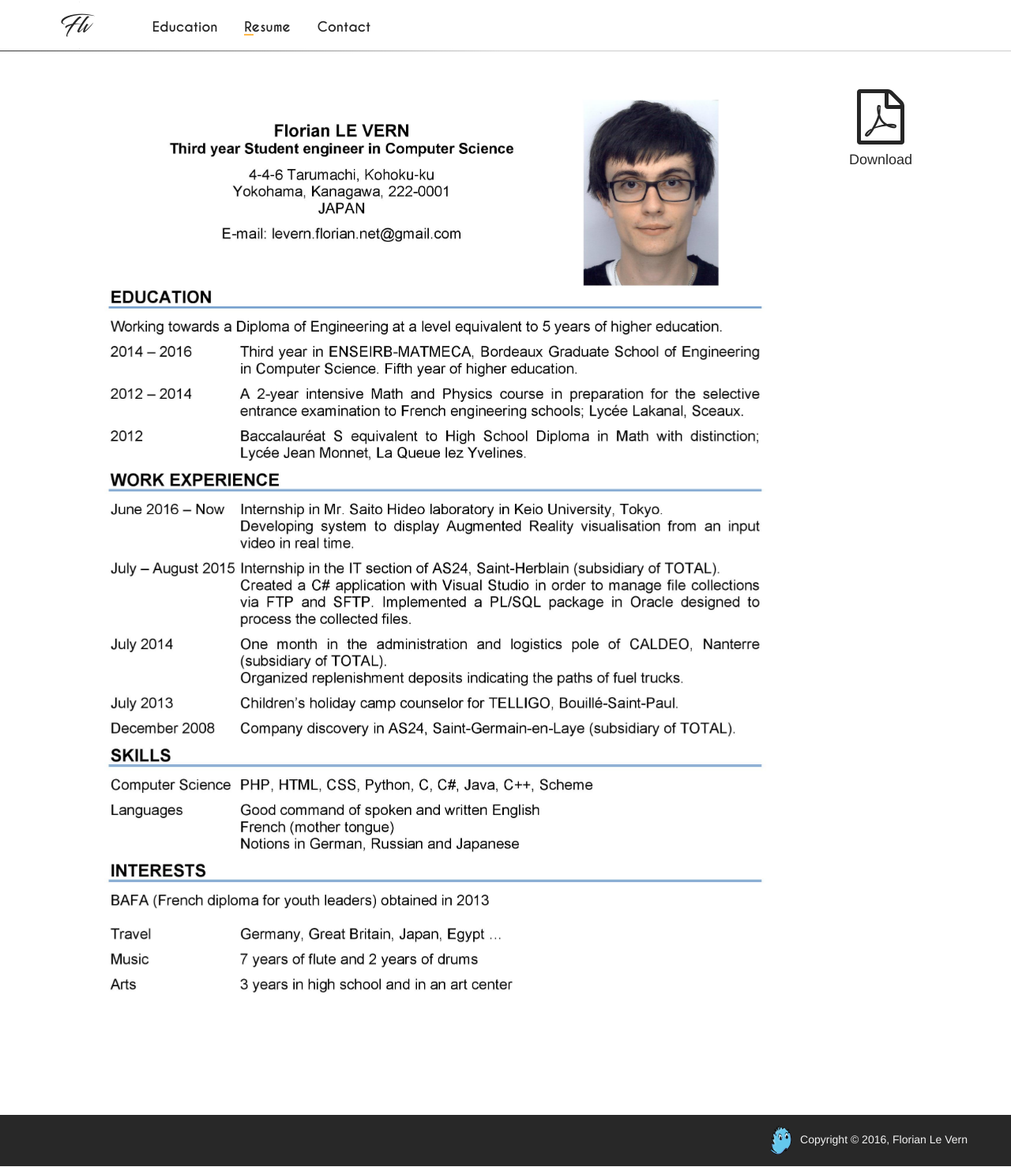
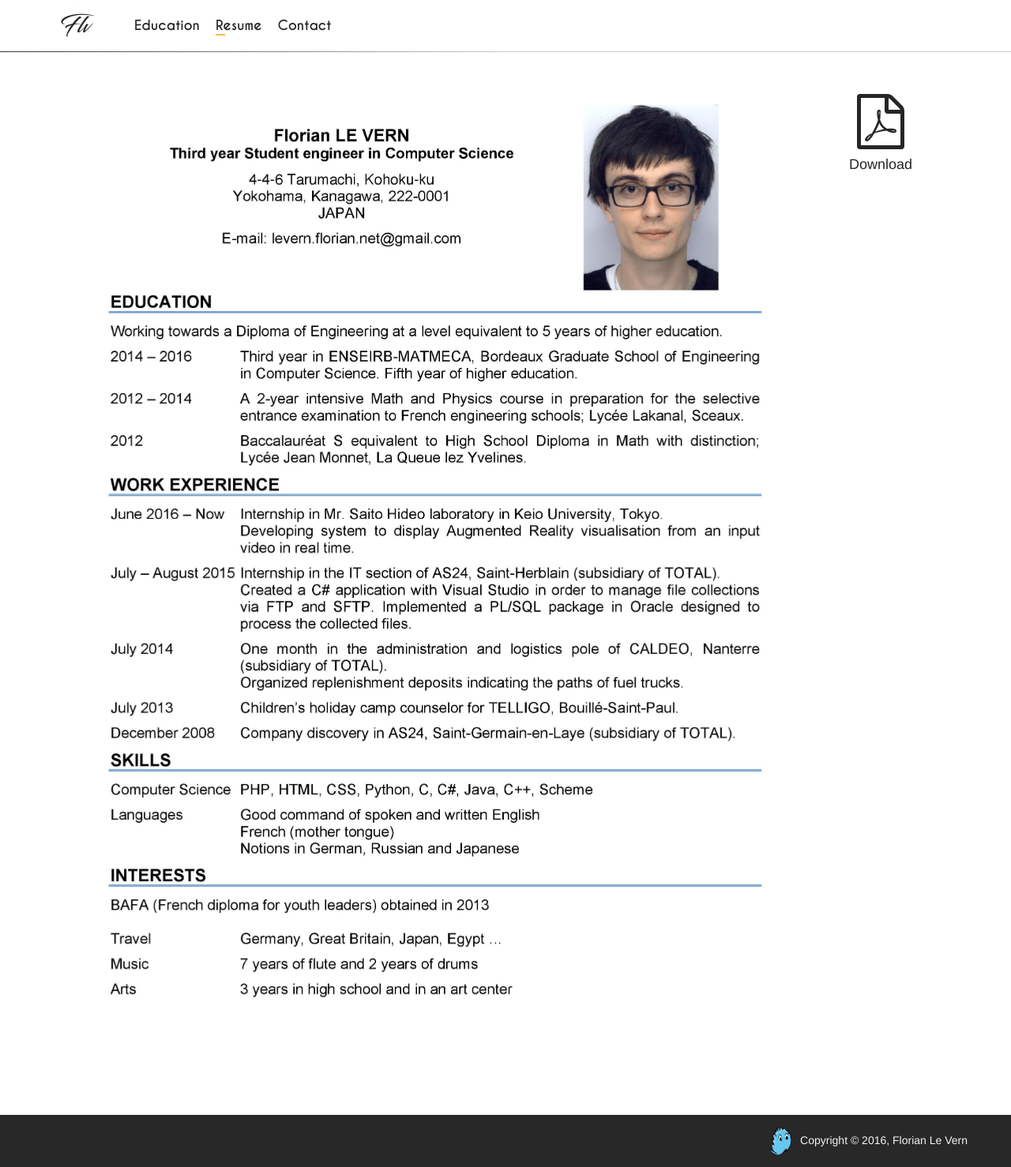
Before and after one commit to Mascarpone/portfolio, a Flask app: page /resume in a window 1280 px wide. Shown: the whole page at 79% size. Run offline with Flask 2, Linux system fonts and the light colour scheme; parts of the project's set-up code (start-up, migrations or seed data) failed here and were passed over; some libraries are stand-ins or nearby versions.

Commit message:
navbar style for small devices

```diff
--- a/website/static/css/styles.css
+++ b/website/static/css/styles.css
@@ -14,12 +14,14 @@
 
 body {
   font-family: "Helvetica Neue", Helvetica, Arial, sans-serif;
+  margin-bottom: 85px; /* Margin bottom by footer height */
 }
 
 body.modal-open { position: fixed; }
 
 html {
-  height: 100%;
+  min-height: 100%;
+  position: relative;
 }
 
 .noselect {
@@ -112,25 +114,31 @@ h6 { font-size: .66em; }
 
 /************** navbar **************/
 
-ul#navbar {
+.navbar { border: none; margin-bottom: 0; }
+.navbar-default { background-color: inherit; }
+.nav > li > a { padding: 0; }
+
+.navbar-default .navbar-nav {
   list-style: none;
   text-align: center;
   font-family: caviar;
   font-size: 120%;
-  margin: 0.5em;
-  padding: 0;
+  padding: 20px;
 }
 
-ul#navbar li {
+.navbar-default .navbar-nav > li {
   float: left;
   list-style: none;
-  padding: 0.8em 1em;
+  padding-left: 20px;
 }
 
-ul#navbar li a {
+.navbar-default .navbar-nav > .active > a,
+.navbar-default .navbar-nav > .active > a:hover,
+.navbar-default .navbar-nav > li > a {
   position: relative;
   line-height: 1.5em;
   text-decoration: none;
+  background-color: inherit;
   color: #262626;
   -webkit-transform: translateZ(0);
   transform: translateZ(0);
@@ -140,7 +148,7 @@ ul#navbar li a {
   overflow: hidden;
 }
 
-ul#navbar li a:before {
+.navbar-default .navbar-nav > li > a:before {
   content: "";
   position: absolute;
   z-index: -1;
@@ -157,37 +165,44 @@ ul#navbar li a:before {
   transition-timing-function: ease-in-out;
 }
 
-ul#navbar li.active a:before,
-ul#navbar li.active a:hover:before,
-ul#navbar li a:hover:before {
+.navbar-default .navbar-nav > .active > a:before,
+.navbar-default .navbar-nav > .active > a:hover:before,
+.navbar-default .navbar-nav > li > a:hover:before {
   right: 80%;
 }
 
-ul#navbar li.active a.exiting:before {
+.navbar-default .navbar-nav > li.active > a.exiting:before {
   right:100%;
 }
 
-/* colors */
-ul#navbar li a.education:before { background-color: #3c9724;}
-ul#navbar li a.resume:before { background-color: #ffb94b;}
-ul#navbar li a.contact:before { background-color: #45b0c2;}
+.navbar-default .navbar-nav > li > a.nav-education:before { background-color: #3c9724;}
+.navbar-default .navbar-nav > li > a.nav-resume:before { background-color: #ffb94b;}
+.navbar-default .navbar-nav > li > a.nav-contact:before { background-color: #45b0c2;}
 
 hr {
+  margin-top: 0;
+  margin-bottom: 25px;
   border: 0;
   height: 1px;
   background: #333;
   background-image: linear-gradient(to right, #333, #ccc, #ccc);
 }
 
+.navbar-default .navbar-toggle { border: 1px solid #ccc; height: 40px; -webkit-transition: background-color 300ms; -moz-transition: background-color 300ms; -o-transition: background-color 300ms; transition: background-color 300ms; }
+.navbar-default .navbar-toggle:hover { background-color: #58b93e; -webkit-transition: background-color 300ms; -moz-transition: background-color 300ms; -o-transition: background-color 300ms; transition: background-color 300ms; }
+.navbar-default .navbar-toggle .icon-bar { background-color: #333; }
+
+
+
 /************** footer **************/
 
 #footer {
+  position: absolute;
+  bottom: 0;
+  width: 100%;
   padding: 10px 0px 0px 0px;
   color: #f3f3f3;
-  margin-top: 25px;
   background-color: #282828;
-  bottom: 0;
-  width: 100%
   border-top: solid 1px #262626;
 }
 
@@ -674,9 +689,8 @@ textarea {
 /* Extra small devices (phones, less than 768px) */
 /* No media query since this is the default in Bootstrap */
 @media (max-width: 400px) {
-  ul#navbar { font-size: 100%; margin: 0; }
-  #title-container { width: 40px; height: 40px; margin: 2px 0 0 0; }
-  #title-container #text { font-size: 120%; top: 1px; left: -3px; }
+  #title-container { width: 50px; height: 50px; margin-top: 4px; margin-left: 15px; }
+  #title-container #text { font-size: 200%; top: -1px; left: -6px; }
   #index-title { font-size: 110%; padding: 10px 0 0 0; }
   ul#index-navbar { top: 0; }
   ul#index-navbar li { padding: 0 5px; }
@@ -685,45 +699,53 @@ textarea {
   .project-period, .project-toggle { display: none; }
   .project-xxs { display: block; }
   .project-container .project-title { font-size: 18px; border: 1px solid #ccc; border-radius: 5px; padding: 2px 8px; -webkit-transition: background-color 300ms;-moz-transition: background-color 300ms;-o-transition: background-color 300ms;transition: background-color 300ms; }
-  .project-container .project-title:hover { background-color: #48aa2e; cursor: pointer; -webkit-transition: background-color 300ms;-moz-transition: background-color 300ms;-o-transition: background-color 300ms;transition: background-color 300ms; }
+  .project-container .project-title:hover { background-color: #58b93e; cursor: pointer; -webkit-transition: background-color 300ms;-moz-transition: background-color 300ms;-o-transition: background-color 300ms;transition: background-color 300ms; }
   .project-container { margin: 1em 0 0 0; }
+  .navbar-default .navbar-nav { padding: 4px 0; }
+  .navbar-default .navbar-nav > li { float: none; padding: 0; }
+  .navbar-default .navbar-nav > .active > a::before, .navbar-default .navbar-nav > .active > a:hover::before, .navbar-default .navbar-nav > li > a:hover::before { right: 100%; }
+  .navbar-default .navbar-nav > li > a.nav-education:hover, .navbar-default .navbar-nav > li.active > a.nav-education { background-color: #3c9724;}
+  .navbar-default .navbar-nav > li > a.nav-resume:hover, .navbar-default .navbar-nav > li.active > a.nav-resume { background-color: #ffb94b;}
+  .navbar-default .navbar-nav > li > a.nav-contact:hover, .navbar-default .navbar-nav > li.active > a.nav-contact { background-color: #45b0c2;}
+
 }
 
 @media (min-width: 400px) {
-  ul#navbar { font-size: 100%; margin: 0; }
-  #title-container { width: 40px; height: 40px; margin: 2px 0 0 0; }
-  #title-container #text { font-size: 120%; top: 1px; left: -3px; }
+  #title-container { width: 50px; height: 50px; margin-top: 4px; margin-left: 15px; }
+  #title-container #text { font-size: 200%; top: -1px; left: -6px; }
   #index-title { font-size: 110%; padding: 10px 0 0 0; }
   ul#index-navbar { top: 0; }
   ul#index-navbar li { padding: 0 5px; }
   #index-navbar a { font-size: 55%; }
   #captcha {transform:scale(0.6);-webkit-transform:scale(0.6);transform-origin:0 0;-webkit-transform-origin:0 0;}
-  .project-period, .project-toggle { display: none; }
+  .project-xl, .project-toggle { display: none; }
   .project-xxs { display: block; }
   .project-container .project-title { font-size: 18px; border: 1px solid #ccc; border-radius: 5px; padding: 2px 8px; -webkit-transition: background-color 300ms;-moz-transition: background-color 300ms;-o-transition: background-color 300ms;transition: background-color 300ms; }
-  .project-container .project-title:hover { background-color: #48aa2e; cursor: pointer; -webkit-transition: background-color 300ms;-moz-transition: background-color 300ms;-o-transition: background-color 300ms;transition: background-color 300ms; }
+  .project-container .project-title:hover { background-color: #58b93e; cursor: pointer; -webkit-transition: background-color 300ms;-moz-transition: background-color 300ms;-o-transition: background-color 300ms;transition: background-color 300ms; }
   .project-container { margin: 1em 0 0 0; }
+  .navbar-default .navbar-nav { padding: 4px 0; }
+  .navbar-default .navbar-nav > li { float: none; padding: 0; }
+  .navbar-default .navbar-nav > .active > a::before, .navbar-default .navbar-nav > .active > a:hover::before, .navbar-default .navbar-nav > li > a:hover::before { right: 100%; }
+  .navbar-default .navbar-nav > li > a.nav-education:hover, .navbar-default .navbar-nav > li.active > a.nav-education { background-color: #3c9724;}
+  .navbar-default .navbar-nav > li > a.nav-resume:hover, .navbar-default .navbar-nav > li.active > a.nav-resume { background-color: #ffb94b;}
+  .navbar-default .navbar-nav > li > a.nav-contact:hover, .navbar-default .navbar-nav > li.active > a.nav-contact { background-color: #45b0c2;}
 }
 
 @media (min-width: 500px) {
-  ul#navbar { font-size: 120%; margin: 0.5em; }
-  #title-container { width: 60px; height: 60px; margin: 2px 0; }
-  #title-container #text { font-size: 200%; top: 4px; left: -2px; }
+  #title-container { width: 50px; height: 50px; margin-top: 4px; margin-left: 15px; }
+  #title-container #text { font-size: 200%; top: -1px; left: -6px; }
   #index-title { font-size: 180%; }
   #index-navbar a { font-size: 80%; }
   ul#index-navbar { top: 0; }
   ul#index-navbar li { padding: 15px; }
   #infos { margin-top: 20px; }
   #captcha {transform:scale(0.77);-webkit-transform:scale(0.77);transform-origin:0 0;-webkit-transform-origin:0 0;}
-  .project-period, .project-toggle { display: none; }
-  .project-xxs { display: block; }
-  .project-container .project-title { font-size: 18px; border: 1px solid #ccc; border-radius: 5px; padding: 2px 8px; -webkit-transition: background-color 300ms;-moz-transition: background-color 300ms;-o-transition: background-color 300ms;transition: background-color 300ms; }
-  .project-container .project-title:hover { background-color: #48aa2e; cursor: pointer; -webkit-transition: background-color 300ms;-moz-transition: background-color 300ms;-o-transition: background-color 300ms;transition: background-color 300ms; }
-  .project-container { margin: 1em 0 0 0; }
 }
 
 /* Small devices (tablets, 768px and up) */
 @media (min-width: 768px) {
+  #title-container { width: 60px; height: 60px; margin: 2px 0px; }
+  #title-container #text { font-size: 200%; top: 4px; left: -2px; }
   #index-title { font-size: 220%; }
   #index-navbar a { font-size: 90%; }
   img#index-image { max-width: 80%; }
@@ -731,10 +753,16 @@ textarea {
   ul#index-navbar li { padding: 25px; }
   #infos { margin-top: 0; }
   #captcha {transform:scale(0.77);-webkit-transform:scale(0.77);transform-origin:0 0;-webkit-transform-origin:0 0;}
-  .project-period, .project-toggle { display: block; }
+  .project-xl, .project-toggle { display: block; }
   .project-xxs { display: none; }
   .project-container .project-title { font-size: 25px; border: none; padding: 0; }
   .project-container .project-title:hover { background-color: inherit; }
+  .navbar-default .navbar-nav { padding: 20px; }
+  .navbar-default .navbar-nav > li { float: left; padding-left: 20px; }
+  .navbar-default .navbar-nav > .active > a::before, .navbar-default .navbar-nav > .active > a:hover::before, .navbar-default .navbar-nav > li > a:hover::before { right: 80%; }
+  .navbar-default .navbar-nav > li > a.nav-education:hover, .navbar-default .navbar-nav > li.active > a.nav-education { background-color: inherit;}
+  .navbar-default .navbar-nav > li > a.nav-resume:hover, .navbar-default .navbar-nav > li.active > a.nav-resume { background-color: inherit;}
+  .navbar-default .navbar-nav > li > a.nav-contact:hover, .navbar-default .navbar-nav > li.active > a.nav-contact { background-color: inherit;}
 }
 
 /* Medium devices (desktops, 992px and up) */
--- a/website/static/js/main.js
+++ b/website/static/js/main.js
@@ -165,7 +165,7 @@ $(function(){
             smoothState.restartCSSAnimations();
 
             // Reverse default navbar animation before changing the page
-            $("ul#navbar li.active a").toggleClass("exiting");
+            $(".navbar-nav li.active a").toggleClass("exiting");
 
           }
         },
--- a/website/templates/education.html
+++ b/website/templates/education.html
@@ -83,13 +83,14 @@
 
       <div class="project-title">
         {{ project['name'] }}
-        <span class="project-period">{{ project['date'] }}</span>
+        <span class="project-period project-xl">{{ project['date'] }}</span>
         <div class="pull-right project-xxs"><i class="fa fa-chevron-left"></i></div>
       </div>
 
       <div class="project-toggle">
-      <hr />
+      <hr class="project-xl" />
       <div class="project-xxs">
+        <br />
         <i>{{ project['date'] }}</i>
         <br /><br />
       </div>
--- a/website/templates/layout.html
+++ b/website/templates/layout.html
@@ -28,13 +28,20 @@
   <body data-spy="scroll" data-target="#scrollspy" data-offset="15">
 
     <div class="m-scene" id="transitions">
+
       {% block header_navbar %}
+      <nav class="navbar navbar-default">
         <div class="container">
-        <div class="row">
           {% block header %}
-          <div class="col-xs-offset-1 col-xs-1 col-sm-offset-0">
-            <div class="noselect" id="title-container">
-              <a href="{{ url_for('index') }}">
+          <div class="navbar-header">
+            <button type="button" class="navbar-toggle collapsed" data-toggle="collapse" data-target="#navbar" aria-expanded="false" aria-controls="navbar">
+              <span class="sr-only">Toggle navigation</span>
+              <span class="icon-bar"></span>
+              <span class="icon-bar"></span>
+              <span class="icon-bar"></span>
+            </button>
+            <a class="noselect" href="{{ url_for('index') }}">
+              <div id="title-container">
                 <div id="halfclip">
                   <div class="halfcircle" id="clipped"></div>
                 </div>
@@ -42,28 +49,28 @@
                 <div id="text" class="noselect">
                   Flv
                 </div>
+              </div>
             </a>
           </div>
-          </div>
           {% endblock %}
-
           {% block navbar %}
-          <div class="col-xs-offset-1 col-xs-9 col-sm-11 col-sm-offset-0">
-            <ul class="noselect" id="navbar">
+          <div id="navbar" class="collapse navbar-collapse">
+            <ul class="nav navbar-nav">
               {% block navbar_list %}
               {% for route, view, caption in navigation_bar %}
               <li{% if route == active_page %} class="active"{% endif %}>
-              <a href="{{ url_for(view)|e }}" class="{{ view }}">{{ caption|e }}</a>
+              <a href="{{ url_for(view)|e }}" class="nav-{{ view }}">{{ caption|e }}</a>
             </li>
             {% endfor %}
             {% endblock %}
           </ul>
-        </div>
+        </div><!--/.nav-collapse -->
         {% endblock %}
       </div>
-    </div>
-    <hr style="margin-top:0px;" />
+    </nav>
+    <hr />
     {% endblock %}
+
 
     {% block container %}
     <div class="container" id="content">
@@ -90,6 +97,7 @@
       </div>
     </div>
     {% endblock %}
+
   </div>
 
   {% block scripts %}
@@ -100,5 +108,6 @@
   <script src="https://www.google.com/recaptcha/api.js?render=explicit&onload=displayCaptcha" async defer></script>
   <script src="{{ url_for('static', filename='js/main.js') }}"></script>
   {% endblock %}
+
   </body>
 </html>
```
Lines whose indentation alone changed are shown as unchanged.
